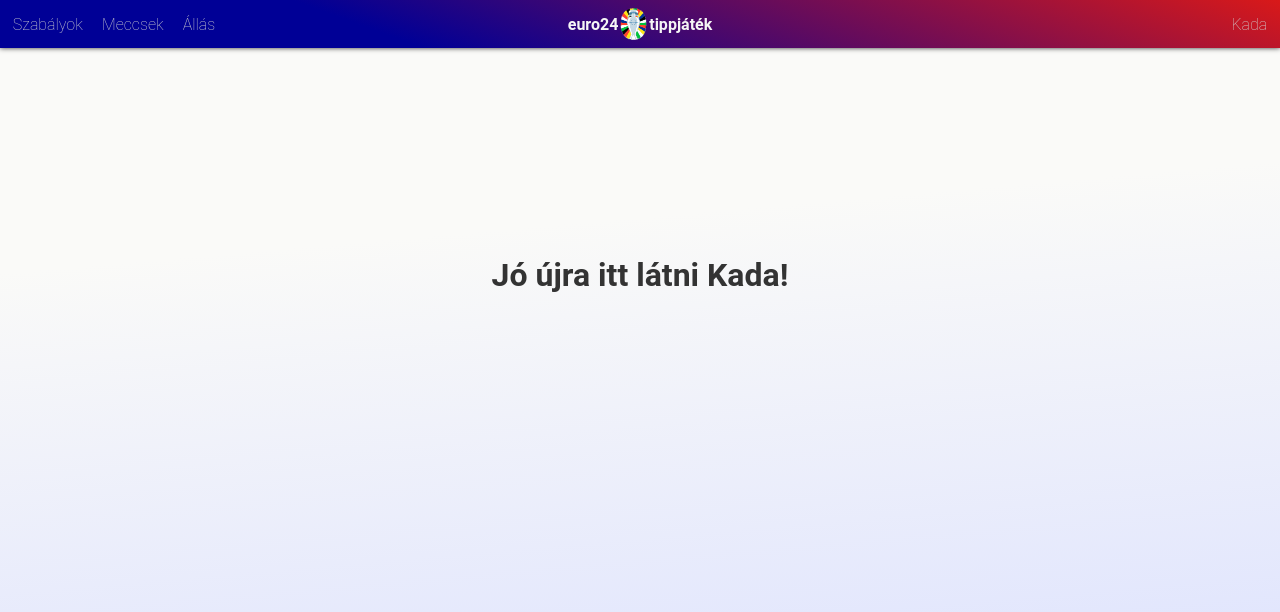
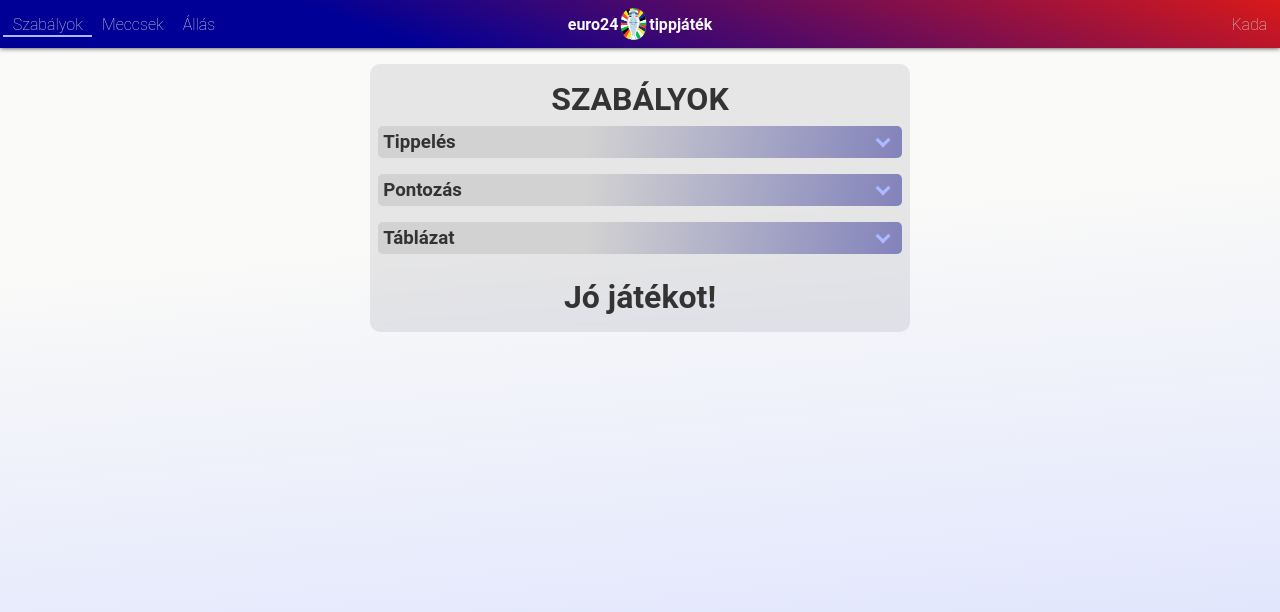
Before and after one commit to bombaHKI/euro24_tipp, a Flask app: page /szabalyok in a window 1280 px wide. Shown: the top 612 px of the page. Run offline with Flask 3, Linux system fonts and the light colour scheme; a user stored in the database is signed in; parts of the project's set-up code (start-up, migrations or seed data) failed here and were passed over.

Commit message:
szabályok oldal

```diff
--- a/app.py
+++ b/app.py
@@ -66,7 +66,7 @@ def login():
 @app.route("/szabalyok")
 @login_required
 def szabalyok():
-   return render_template("alap_header.jinja")
+   return render_template("szabalyok.jinja")
 
 @app.route("/meccsek")
 @login_required
--- a/static/scripts/header.js
+++ b/static/scripts/header.js
@@ -43,7 +43,6 @@ function headerClassDecider() {
     const userMenu = document.getElementById("user-menu");
 
     header.classList.remove("small-header");
-    console.log(userMenu.getBoundingClientRect().left, logo.getBoundingClientRect().right);
     if ( Math.max( (userMenu.getBoundingClientRect().left - logo.getBoundingClientRect().right),
                     (logo.getBoundingClientRect().left - mainNav.getBoundingClientRect().right)) < 30)
         header.classList.add("small-header");
--- /dev/null
+++ b/static/scripts/szabalyok.js
@@ -0,0 +1,10 @@
+function openClose(el) {
+    parent = el.parentElement;
+    content = el.nextElementSibling;
+
+    parent.classList.toggle("open");
+    if (parent.classList.contains("open"))
+        content.style.maxHeight = content.scrollHeight + "px";
+    else
+        content.style.maxHeight = "0";
+}
--- a/static/styles/alap.css
+++ b/static/styles/alap.css
@@ -47,6 +47,10 @@ body {
         var(--bg-to) 100%
     );
     background-attachment: fixed;
+}
+
+main {
+    margin-top: 4rem;
 }
 
 button, input[type="submit"], input[type="reset"] {
@@ -120,6 +124,5 @@ input[type="text"], input[type="password"] {
     /* #endregion } */
 
 #udv-ujra {
-    margin-top: max(20%, 2rem);
     text-align: center;
 }
--- a/static/styles/header.css
+++ b/static/styles/header.css
@@ -72,9 +72,13 @@ header {
     background-color: var(--bg-to);
     transition: transform .2s;
 }
-.header-gomb:hover::after {
+.header-gomb:hover::after,
+.header-gomb.current-page::after {
     transform: scale(1);
     transform-origin: left;
+}
+.header-gomb.current-page::after {
+    background-color: var(--main1_2);
 }
 
 .dropdown {
--- /dev/null
+++ b/static/styles/szabalyok.css
@@ -0,0 +1,103 @@
+/*#region Szabalyok---------------------------------{*/
+main {
+    padding-bottom: 5rem;
+}
+
+#szabalyok {
+    width: min(60ch, 100%);
+    padding: min(.5rem,1%);
+    background-color: rgba(10, 0, 36, 0.08);
+    border-radius: 10px;
+    margin: 0 auto;
+    backdrop-filter: blur(3px);
+}
+
+#szabalyok a {
+    color: var(--main1);
+    text-decoration: underline;
+}
+
+#szabalyok > section {
+    background: rgba(10, 0, 36, 0.08);
+    margin-bottom: 1rem;
+    border-radius: 5px;
+}
+
+.accordion-cim {
+    background: linear-gradient(100deg,var(--text3) 20%, var(--main1));
+    border-radius: 5px;
+    cursor: pointer;
+    padding: 5px;
+    transition: background-position 1s;
+    position: relative;
+    background-size: 200% 100%;
+    background-position: 0 0;
+    color: var()
+}
+.accordion-cim svg {
+    position: absolute;
+    right: 1ch;
+    top: 50%;
+    transform: translateY(-50%);
+}
+.accordion-cim svg line {
+    stroke: var(--main1_2);
+    transition: .3s;
+    transform-origin: 50% 50%;
+}
+.accordion-cim:hover {
+    background-position: 100% 0;
+}
+.accordion-cim:hover line{
+    filter: drop-shadow(0 0 6px var(--bg-to));
+}
+.accordion-content {
+    opacity: 0;
+    max-height: 0;
+    transition: max-height .3s,
+        opacity .1s,
+        padding .1s .2s;
+    overflow: hidden;
+}
+.open line:first-child {
+    rotate: 180deg;
+}
+.open line:last-child {
+    rotate: -180deg;
+}
+.open .accordion-content {
+    opacity: 1;
+    transition: max-height .2s,
+        opacity .2s;
+    padding: 5px;
+}
+
+#szabalyok section section {
+    border-radius: 3px;
+    padding: 1ch;
+    outline: 1px solid var(--text1);
+    margin-bottom: 1ch;
+    margin-top: 1ch;
+}
+
+#szabalyok #jo-jatekot,
+#szabalyok h2 {
+    text-align: center;
+    font-size: 2em;
+    font-weight: bold;
+    padding: .5rem;
+    margin: 0;
+}
+
+#szabalyok h4 {
+    padding-left: 1ch;
+}
+
+#szabalyok ul > ul {
+    padding-left: 1rem;
+}
+#szabalyok li {
+    list-style-position: inside;
+    margin-top: .3rem;
+}
+/*#endregion}*/
--- a/templates/alap_header.jinja
+++ b/templates/alap_header.jinja
@@ -23,7 +23,8 @@
 	<header class="small-header">
 		<div id="main-nav">
 			{% for caption, func in nav_options %}
-			 <a class="header-gomb" href="{{url_for(func)}}">{{ caption }}</a>
+			 <a class="header-gomb {% if caption == current_page %}current-page{% endif %}"
+			 href="{{url_for(func)}}">{{ caption }}</a>
 			{% endfor %}
 		</div>
 
@@ -36,7 +37,8 @@
 			<div class="dropdown-blur-layer"></div>
 			<div class="dropdown">
 				{% for caption, func in account_options %}
-					<a class="header-gomb" href="{{url_for(func)}}">{{ caption }}</a>
+					<a class="header-gomb {% if caption == current_page %}current-page{% endif %}"
+					href="{{url_for(func)}}">{{ caption }}</a>
 				{% endfor %}
 			</div>
 		</div>
@@ -50,11 +52,13 @@
 			<div class="dropdown-blur-layer"></div>
 			<div id="hamburger-menu-dropdown" class="dropdown">
 				{% for caption, func in nav_options %}
-					<a class="header-gomb" href="{{url_for(func)}}">{{ caption }}</a>
+					<a class="header-gomb {% if caption == current_page %}current-page{% endif %}"
+					href="{{url_for(func)}}">{{ caption }}</a>
 				{% endfor %}
 				<hr>
 				{% for caption, func in account_options %}
-					<a class="header-gomb" href="{{url_for(func)}}">{{ caption }}</a>
+					<a class="header-gomb {% if caption == current_page %}current-page{% endif %}"
+					href="{{url_for(func)}}">{{ caption }}</a>
 				{% endfor %}
 			</div>
 		</div>
--- /dev/null
+++ b/templates/szabalyok.jinja
@@ -0,0 +1,114 @@
+{% extends "alap_header.jinja" %}
+{% set current_page = 'Szabályok' -%}
+
+{% block head_elements %}
+	{{ super() }}
+	<link rel="stylesheet" href="{{ url_for('static', filename='styles/szabalyok.css') }}"/>
+	<script src="{{ url_for('static',filename='scripts/szabalyok.js') }}" defer></script>
+{% endblock head_elements %}
+
+{% block main_content %}
+<main>
+	<section id="szabalyok">
+		<h2>SZABÁLYOK</h2>
+
+		<section>
+			<h3 class="accordion-cim" onclick="openClose(this)">
+				Tippelés
+				<svg viewbox="0 0 100 100" height="1rem">
+					<line x1="10" x2="57" y1="30" y2="77" stroke-width="20"/>
+					<line x1="43" x2="90" y1="77" y2="30" stroke-width="20"/>
+				</svg>
+			</h3>
+			<p class="accordion-content">
+				Összesen 51 meccs lesz.<br>
+				A <a href="{{url_for('meccsek')}}">Meccsek</a> oldalon találja a már lejátszott és a már ismert
+				párosítások információit. A lejátszott és éppen zajló meccsekre
+				tippelni már nem lehet.
+				<br>Ha valamilyen akadályba ütközött volna, tippjeit küldje el a
+				<a id="email" href="mailto:euro24tipp@gmail.com">euro24tipp@gmail.com</a>
+				e-mail címre.
+				<br>A kieséses szakaszban 90 percnyi játékidőre kell tippelni.
+			</p>
+		</section>
+
+		<section>
+			<h3 class="accordion-cim" onclick="openClose(this)">
+				Pontozás
+				<svg viewbox="0 0 100 100" height="1rem">
+					<line x1="10" x2="57" y1="30" y2="77" stroke-width="20"/>
+					<line x1="43" x2="90" y1="77" y2="30" stroke-width="20"/>
+				</svg>
+			</h3>
+			<div class="accordion-content">
+				<section>
+					<h4>Odds</h4>
+					<p>
+						A meccsek fölött látható a végkimenetelekre adott odds, perjelekkel elválasztva.
+						Például: <b>5/3/2</b> azt jelenti, hogy ha az első csapat nyer és eltalálta,
+						5 pontot kap, ha eltalálta a döntetlent 3 pontot kap és ha
+						eltalálta, hogy a második
+						csapat nyer, 2 pontot kap.
+						<br>Ezek a pontszámok/odds-ok a csapatok
+						erősségei szerint, a bet365-os szorzók alapján számoltatnak.
+					</p>
+					<p>
+						Ha a meccs végkimenetelét eltalálta, további pontokat gyűjthet.
+					</p>
+				</section>
+				<section>
+					<h4>Plusz pontok</h4>
+					<ul>
+						<li>Pontos végeredményt eltalálta:</li>
+						<ul>
+							<li>1-0, 2-0, 1-1, 2-1 tippek esetén: +3 pont.</li>
+							<li>0-0, 3-0, 3-1, 2-2 tippek esetén: +5 pont.</li>
+							<li>Más esetben: +7 pont.</li>
+						</ul>
+						<li>Nem találta el a pontos végeredményt:</li>
+						<ul>
+							<li>
+								A meccs döntetlen és csak egy-egy gól híján nem találta el a
+								pontos végeredményt: +1 pont.
+							</li>
+							<li>
+								A meccs nem döntetlen és eltalálta az egyik csapat gólszámát, vagy a gólkülönbséget: +1 pont.
+							</li>
+						</ul>
+					</ul>
+				</section>
+			</div>
+		</section>
+
+
+		<section>
+			<h3 class="accordion-cim" onclick="openClose(this)">
+				Táblázat
+				<svg viewbox="0 0 100 100" height="1rem">
+					<line x1="10" x2="57" y1="30" y2="77" stroke-width="20"/>
+					<line x1="43" x2="90" y1="77" y2="30" stroke-width="20"/>
+				</svg>
+			</h3>
+			<div class="accordion-content">
+				<p>
+					Az <a href="{{url_for('allas')}}">Állás</a> oldalon találja a gyűjtött pontszámok alapján létrehozott
+					tabellát, ahol lehetőség van megnézni az összes játékos tippjeit a már lezárt
+					meccsekre.
+					<br>Egyenlő ponszám esetén holtverseny van.
+				</p>
+
+				<section>
+					<h4>Követések</h4>
+					<p>
+						Kijelölheti, hogy mely játékosokat kövessen. Ez alapján lehet szűrni
+						a tabellát.
+						<br>A követés egyirányú, akit követ, az erről nem kap értesítést.
+					</p>
+				</section>
+			</div>
+		</section>
+
+		<p id="jo-jatekot">Jó játékot!</p>
+	</section>
+</main>
+{% endblock main_content %}
```
